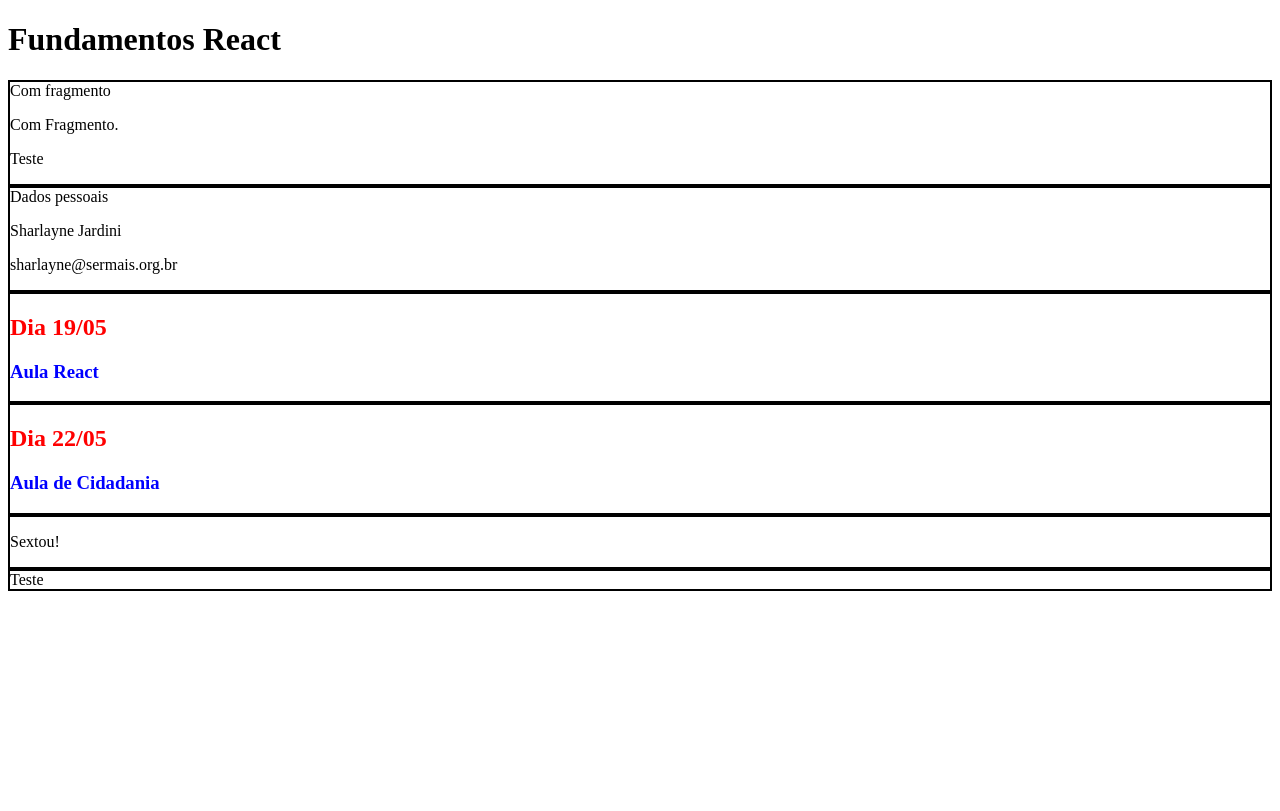
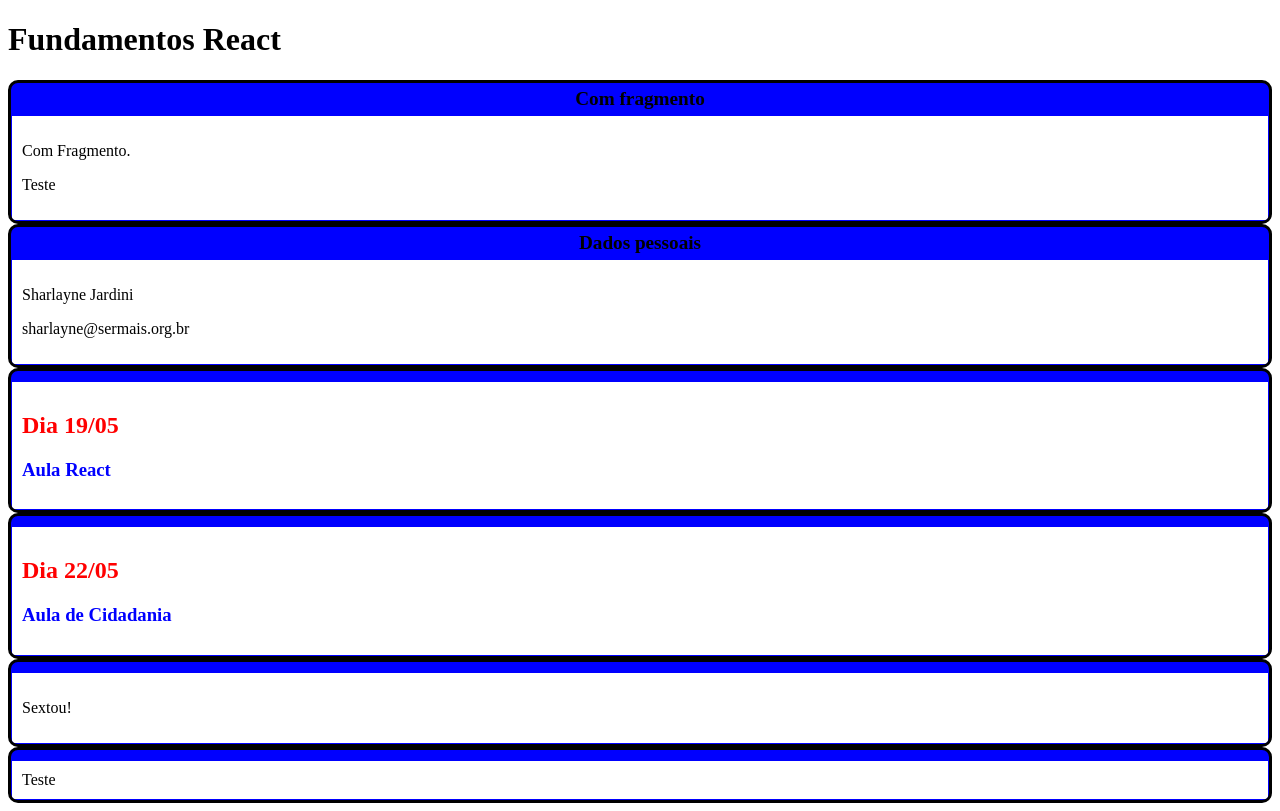
Before and after one commit to shajardini/ReactMGSP, a React (Create React App) app: page / in a window 1280 px wide. Built offline with nearby package versions, Linux system fonts and the light colour scheme.

Commit message:
atualização

```diff
--- a/src/components/layout/Modelo.jsx
+++ b/src/components/layout/Modelo.jsx
@@ -4,8 +4,8 @@
 export default props =>{
    return(
     <div className='cartao'>
-        <div>{props.titulo}</div>
-        <div>{props.children}</div>
+        <div className='titulo'>{props.titulo}</div>
+        <div className='conteudo'>{props.children}</div>
     </div>
    )
 }
--- a/src/components/layout/modelo.css
+++ b/src/components/layout/modelo.css
@@ -1,3 +1,27 @@
-.cartao{
-    border: 2px solid black;
+.cartao {
+    border: 3px solid black;
+    display: flex;
+    flex-direction: column;
+    overflow: hidden;/*O CONTEÚDO EXCEDENTE É CORTADO*/
+    border-radius: 10px;
+    min-width: 200px;
+    background-color: blue;
 }
+
+.cartao .titulo{
+    padding: 5px 10px;
+    display: flex;/*tipo linha por padrão*/
+    flex-direction: row;
+    justify-content: center;/*Alinhamento na horizontal*/
+    font-size: 1.2em;
+    font-weight: bold;
+
+}
+
+.cartao .conteudo{
+    background-color: white;
+    color: black;
+    padding: 10px;
+    margin: 1px;
+    flex: 1;/* Defini a flexibilidade de um elemento dentro de um contêiner. É usada junto ao Flexbox. Faz com que o elemento se expanda e ocupe todo o espaço disponível não utilizado dentro do contêiner flexível.*/
+}
```
